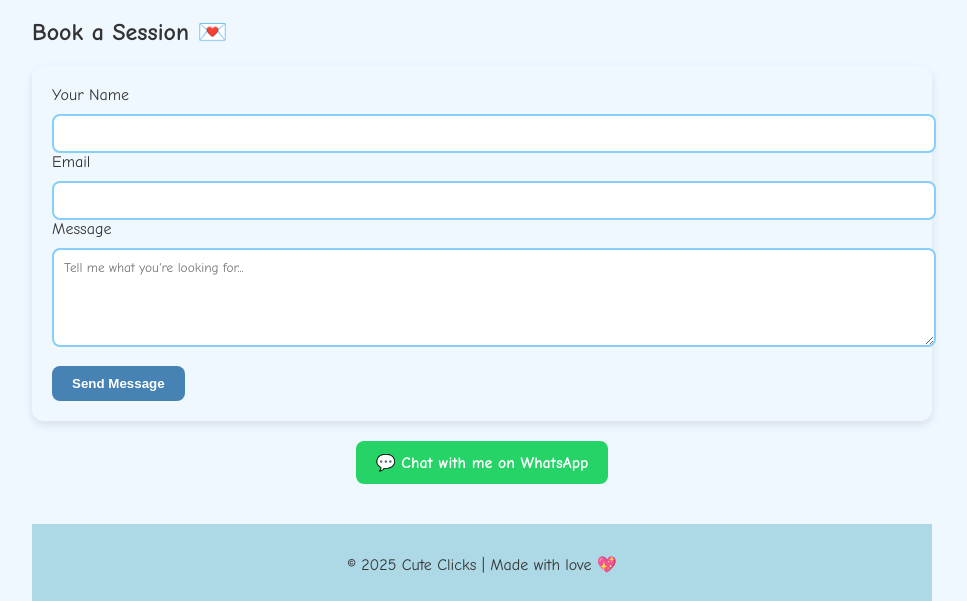
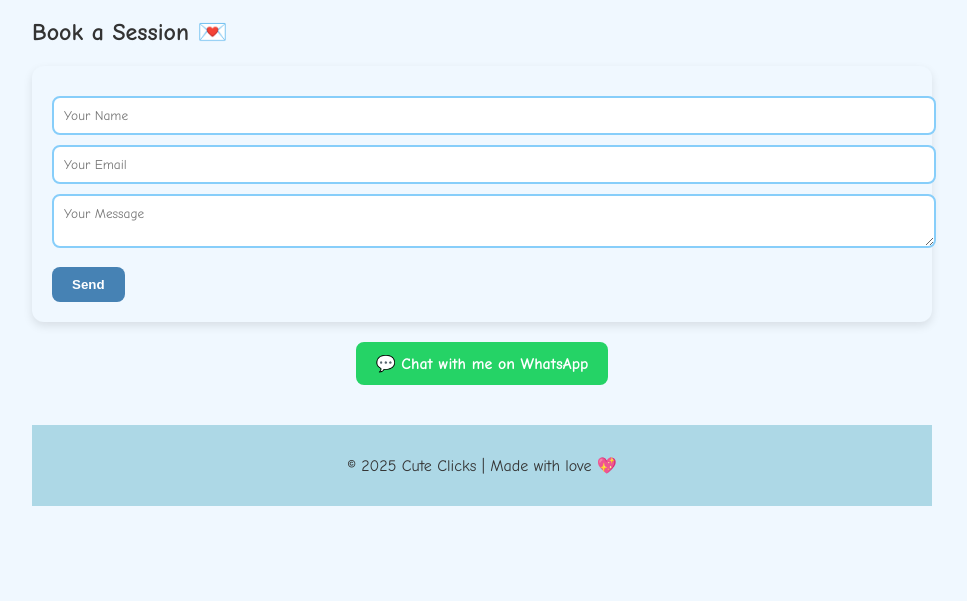
Before and after one commit to stefanfourie449-ctrl/cute-clicks-photography, a plain HTML site: page (2) updated (2).html in a window 1280 px wide. Shown: the part 736-1337 px from the top of the page, without its empty margins (158-1125 px from the left). After the commit the page ends 1262 px from the top, so only its background shows below. Drawn offline with Linux system fonts and the light colour scheme.

Commit message:
Update (2) updated (2).html

```diff
--- a/(2) updated (2).html
+++ b/(2) updated (2).html
@@ -113,26 +113,13 @@
   <section id="contact" style="margin-top: 40px;">
     <h2>Book a Session 💌</h2>
     <form>
-   <form method="POST" action="https://formsubmit.co/stefanfourie449@gmail.com">
-  <label for="name">Your Name</label>
-  <input type="text" id="name" name="name" required>
+  <form action="https://formsubmit.co/stefanfourie449@gmail.com" method="POST">
+  <input type="text" name="name" placeholder="Your Name" required>
+  <input type="email" name="email" placeholder="Your Email" required>
+  <textarea name="message" placeholder="Your Message" required></textarea>
+  <button type="submit">Send</button>
 
-  <label for="email">Email</label>
-  <input type="email" id="email" name="email" required>
 
-  <label for="message">Message</label>
-  <textarea id="message" name="message" rows="5" placeholder="Tell me what you're looking for..." required></textarea>
-
-  <!-- Email subject line -->
-  <input type="hidden" name="_subject" value="New Photography Booking Request">
-
-  <!-- Disable captcha -->
-  <input type="hidden" name="_captcha" value="false">
-
-  <!-- Redirect to thank you page -->
-  <input type="hidden" name="_next" value="thank-you.html">
-
-  <button type="submit">Send Message</button>
 </form>
 
 
```
